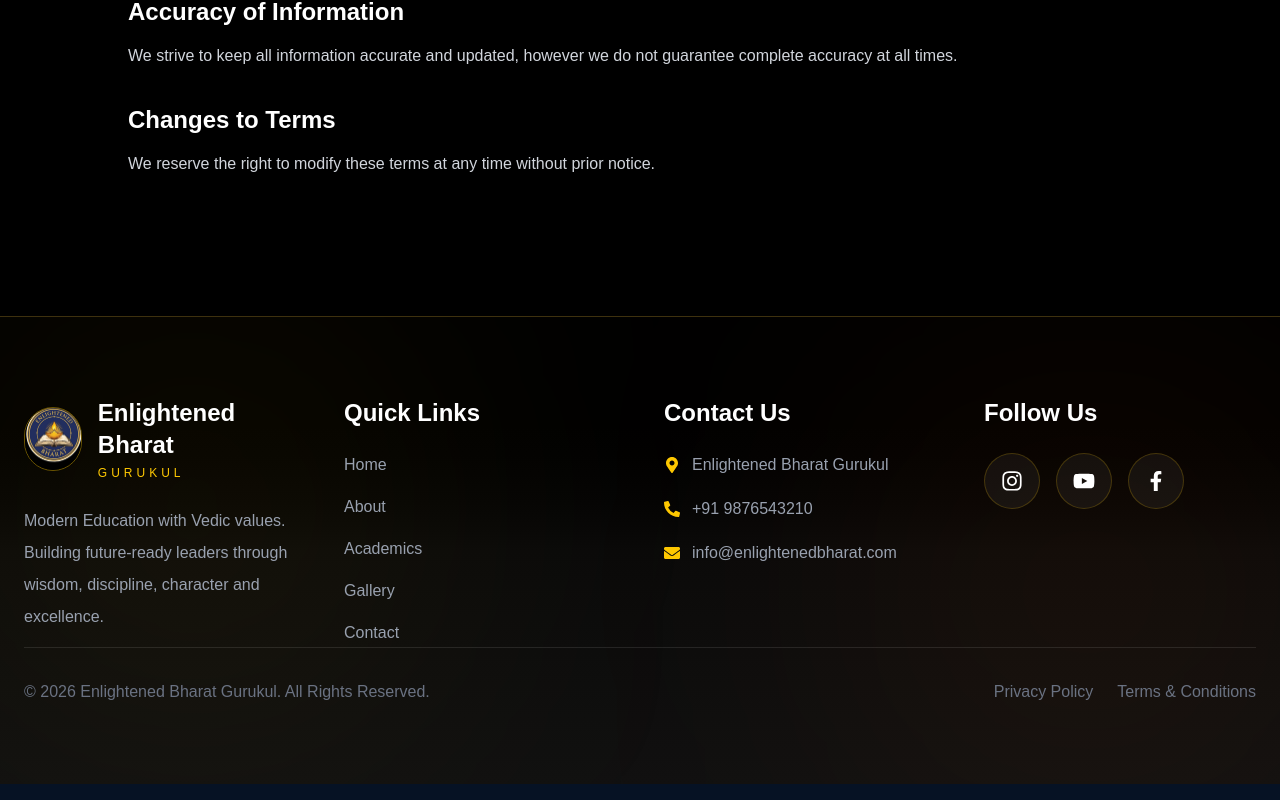
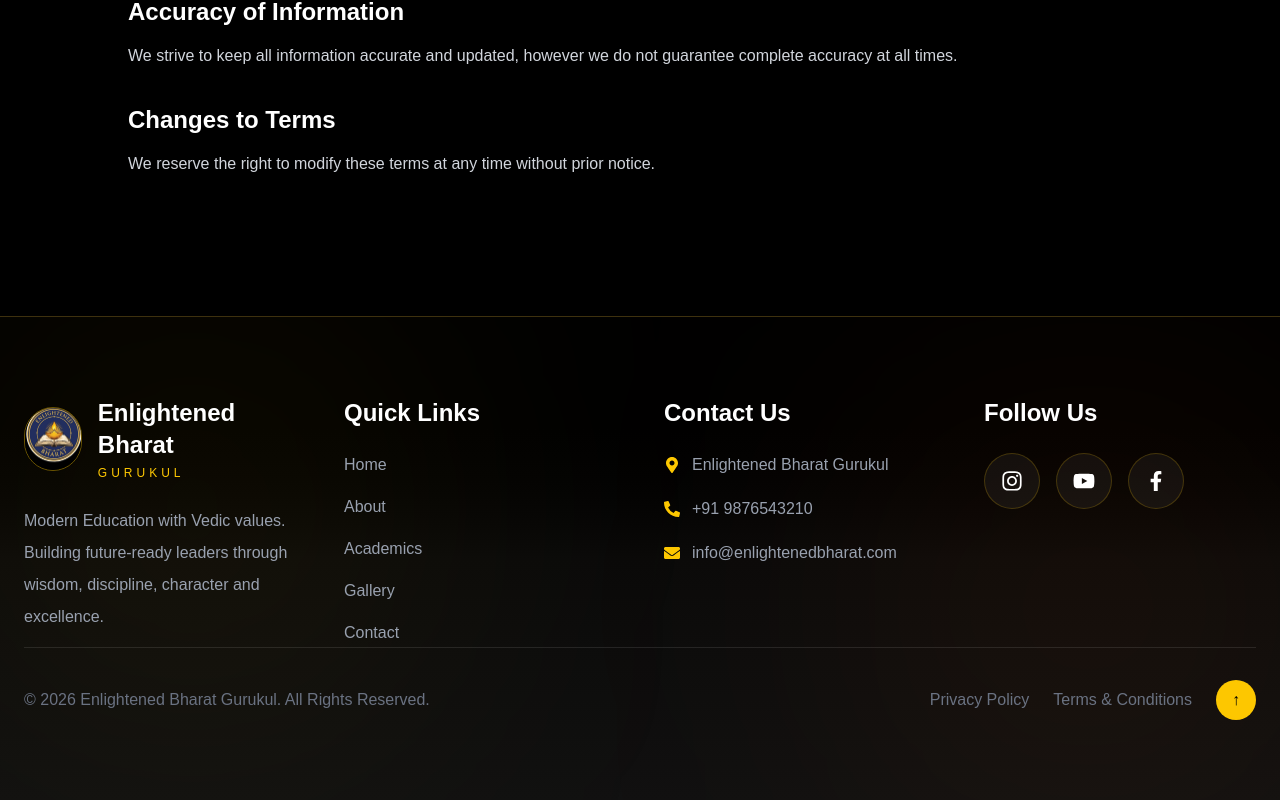
Before and after one commit to dunstomtechnologies/enlightened-bharat-school-website, a React (Vite) app: page /terms-and-conditions in a window 1280 px wide. Shown: the part 484-1284 px from the top of the page. Built offline with nearby package versions, Linux system fonts and the light colour scheme; no server answers.

Commit message:
Added footer scroll to top button and updated footer design

```diff
--- a/src/components/Footer.jsx
+++ b/src/components/Footer.jsx
@@ -44,6 +44,7 @@
 
 import logo from "../assets/logo.jpeg";
 import { Link } from "react-router-dom";
+//import ScrollToTopButton from "./ScrollToTopButton";
 
 import {
   FaPhoneAlt,
@@ -179,7 +180,7 @@ function Footer() {
           © 2026 Enlightened Bharat Gurukul. All Rights Reserved.
         </p>
 
-        <div className="flex gap-6 mt-4 md:mt-0">
+        <div className="flex gap-6 mt-4 md:mt-0 items-center">
           <Link
             to="/privacy-policy"
             className="text-gray-500 hover:text-yellow-400 duration-300"
@@ -193,8 +194,22 @@ function Footer() {
           >
             Terms & Conditions
           </Link>
+
+          <button
+            onClick={() =>
+              window.scrollTo({
+                top: 0,
+                behavior: "smooth",
+              })
+            }
+            className="w-10 h-10 rounded-full bg-yellow-400 text-black font-bold flex items-center justify-center hover:scale-110 duration-300"
+            aria-label="Back to top"
+          >
+            ↑
+          </button>
         </div>
       </div>
+
     </footer>
   );
 }
--- /dev/null
+++ b/src/components/ScrollToTopButton.jsx
@@ -0,0 +1,40 @@
+import { FaArrowUp } from "react-icons/fa";
+
+function ScrollToTopButton() {
+  const scrollToTop = () => {
+    window.scrollTo({
+      top: 0,
+      behavior: "smooth",
+    });
+  };
+
+  return (
+    <button
+      onClick={scrollToTop}
+      className="
+        fixed
+        bottom-8
+        right-8
+        z-50
+        w-14
+        h-14
+        rounded-full
+        bg-gradient-to-r
+        from-yellow-400
+        to-orange-400
+        text-black
+        flex
+        items-center
+        justify-center
+        shadow-[0_0_25px_rgba(250,204,21,0.5)]
+        hover:scale-110
+        transition-all
+        duration-300
+      "
+    >
+      <FaArrowUp size={18} />
+    </button>
+  );
+}
+
+export default ScrollToTopButton;
```
